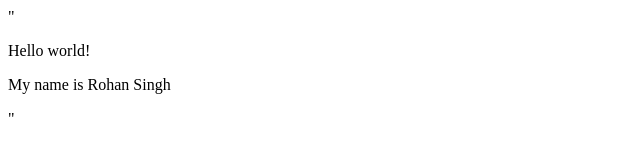
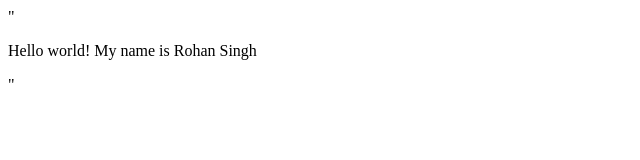
Before and after one commit to RohanSi4/lis351-rohansingh.github.io, a plain HTML site: page index.html in a window 1280 px wide. Shown: the whole page, without its empty margins (0-640 px from the left). Drawn offline with Linux system fonts and the light colour scheme.

Commit message:
Update index.html

```diff
--- a/index.html
+++ b/index.html
@@ -13,8 +13,7 @@
 
 	<body>
 
-		<p> Hello world! </p>
-		<p> My name is Rohan Singh </p>
+		<p> Hello world! My name is Rohan Singh</p>
 
 	</body>
 
```
